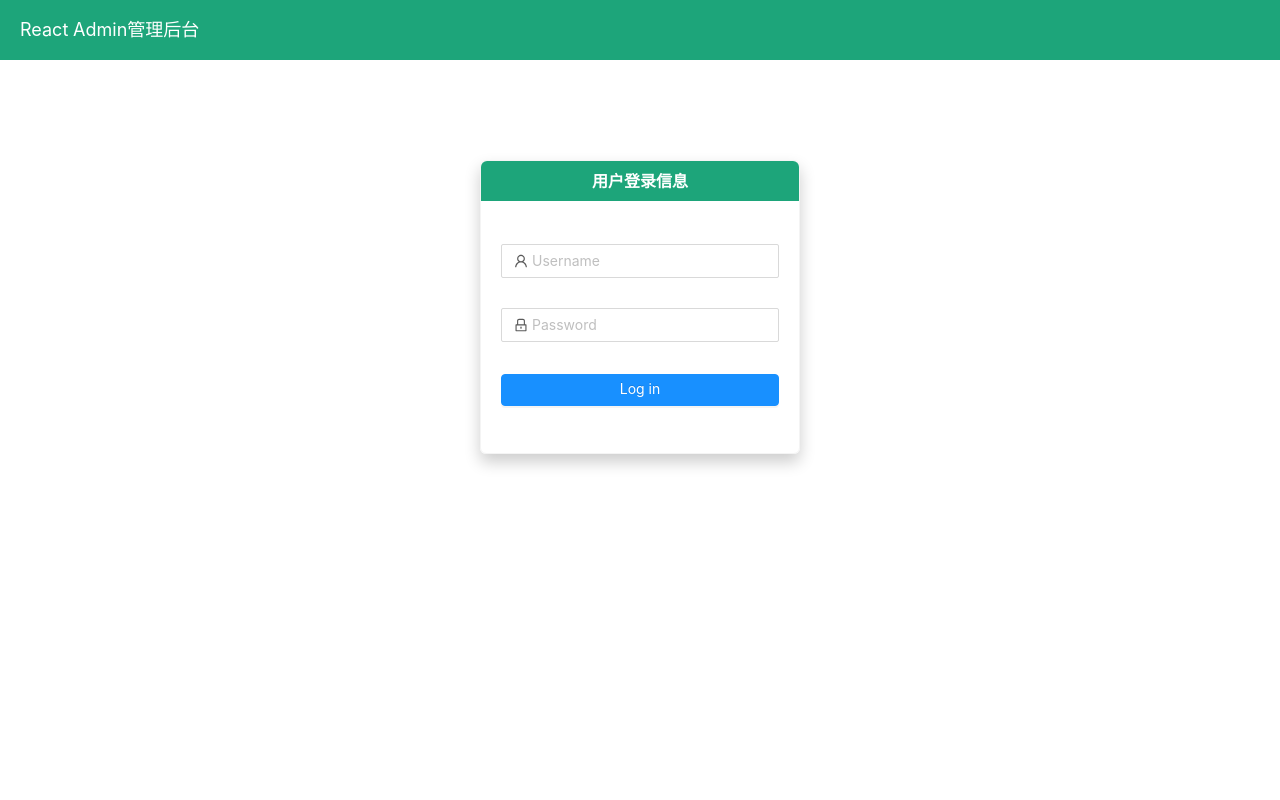
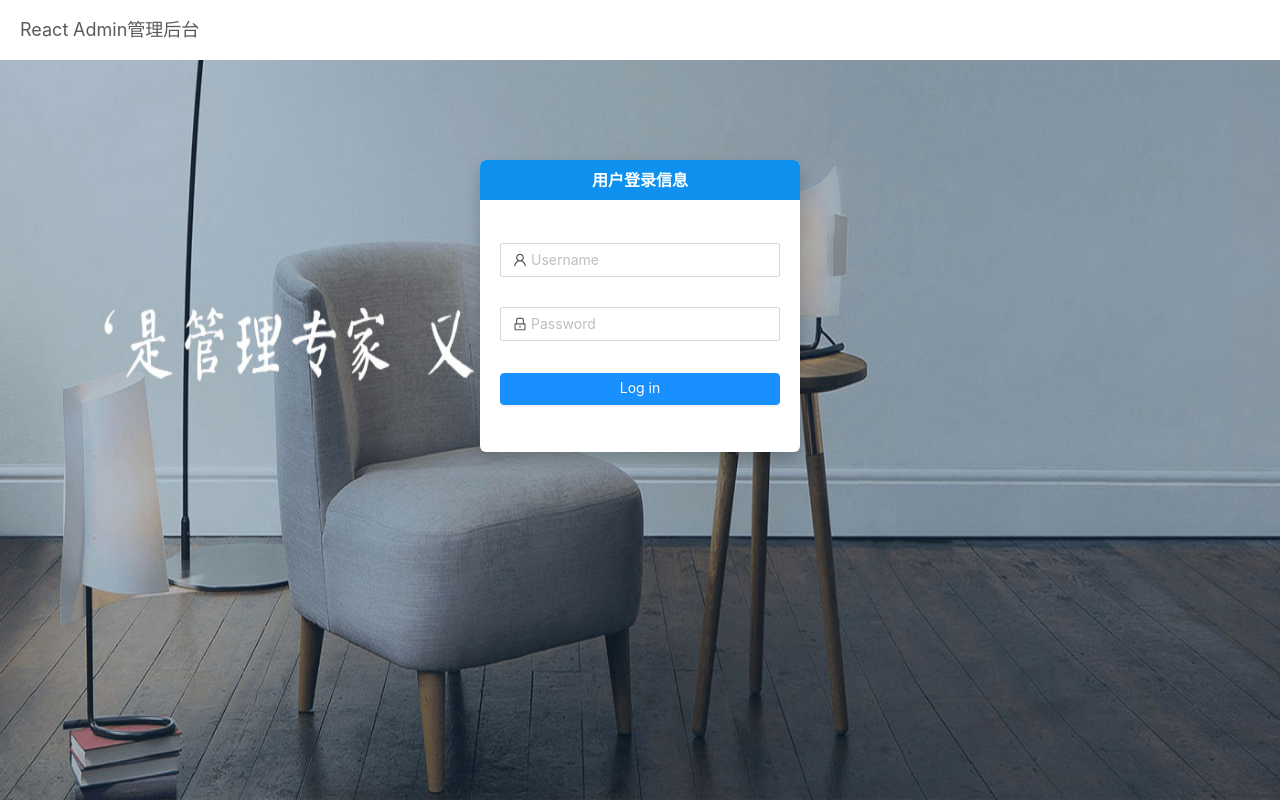
Before and after one commit to Amelia608/react-admin-demo, a React (Create React App) app: page /login in a window 1280 px wide. Built offline with nearby package versions, Linux system fonts and the light colour scheme.

Commit message:
login 样式修改

```diff
--- a/config-overrides.js
+++ b/config-overrides.js
@@ -11,7 +11,7 @@ module.exports = override(
   addLessLoader({
     javascriptEnabled: true,
     modifyVars:{
-      "@primary-color":"#1DA57A"
+      "@primary-color":"#0D90EE"
     }
   })
  );
--- a/public/index.html
+++ b/public/index.html
@@ -24,7 +24,7 @@
       work correctly both with client-side routing and a non-root public URL.
       Learn how to configure a non-root public URL by running `npm run build`.
     -->
-    <title>React App</title>
+    <title>app</title>
   </head>
   <body>
     <noscript>You need to enable JavaScript to run this app.</noscript>
--- a/src/view/login/Login.less
+++ b/src/view/login/Login.less
@@ -1,18 +1,19 @@
 .login {
   width: 100vw;
   height: 100vh;
+  background: url('../../assets/images//bg1.jpg') no-repeat  center center;
+  background-size: 100% 100%;
   header {
     height: 60px;
     line-height: 60px;
     padding: 0 20px;
-    background: #1DA57A;
-    color: #fff;
+    background: #fff;
     font-size: 18px;
   }
   .login-form-wrapper{
     width: 320px;
     min-height: 220px;
-    border:1px solid #f4f4f4;
+    background: #fff;
     box-shadow: 0 8px 16px rgba(0,0,0,.2);
     border-radius: 6px;
     margin:100px auto 0;
@@ -21,7 +22,7 @@
     font-size: 16px;
     font-weight: bold;
     text-align: center;
-    background: #1DA57A;
+    background: #0D90EE;
     color: #fff;
     line-height: 40px;
     margin: 0;
```
Also changed, not shown: src/assets/images/bg1.jpg (added), 1 other file (tests, documents, lock files or other folders).
